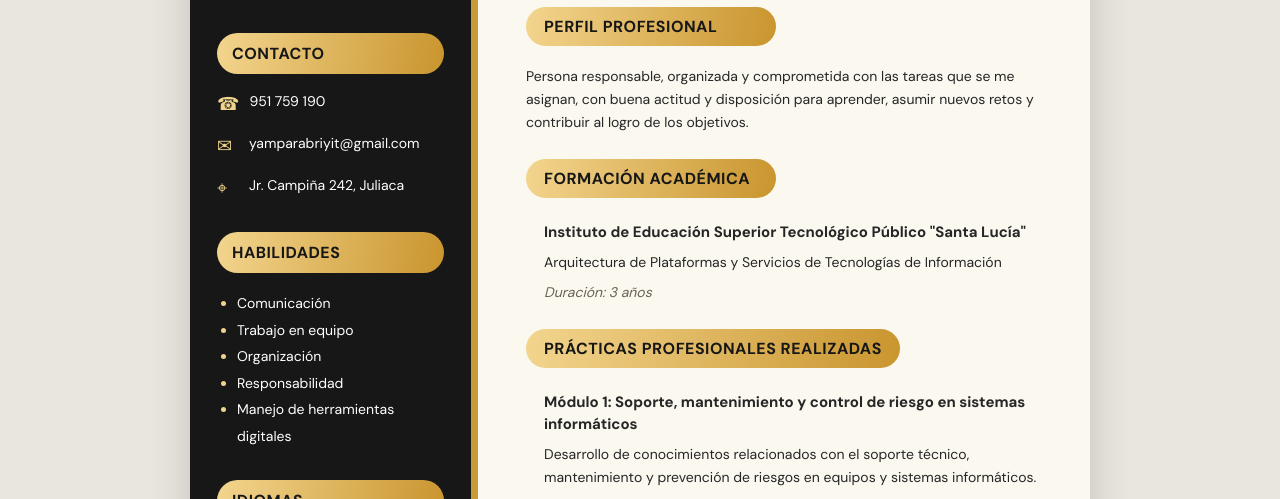
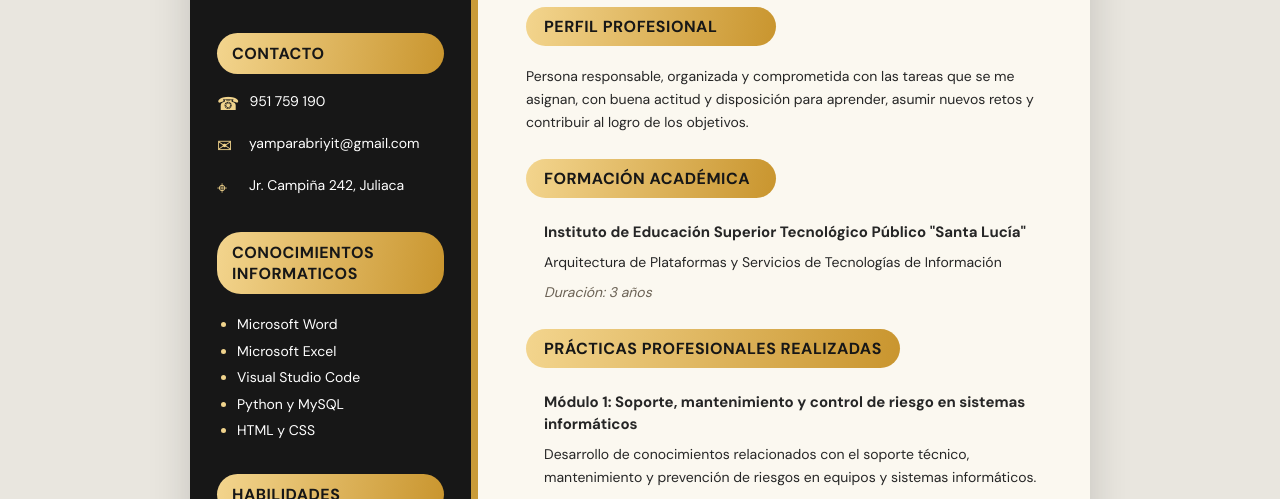
Before and after one commit to yamparabriyit-source/CVleydi, a plain HTML site: page index.html in a window 1280 px wide. Shown: the part 301-800 px from the top of the page. Drawn offline with nearby package versions, Linux system fonts and the light colour scheme.

Commit message:
Add IT skills section to index.html

```diff
--- a/index.html
+++ b/index.html
@@ -25,6 +25,16 @@
           <li><span>☎</span><a href="tel:+51951759190">951 759 190</a></li>
           <li><span>✉</span><a href="mailto:yamparabriyit@gmail.com">yamparabriyit@gmail.com</a></li>
           <li><span>⌖</span><span>Jr. Campiña 242, Juliaca</span></li>
+        </ul>
+      </section>
+
+              <h2>Conocimientos Informaticos</h2>
+        <ul>
+          <li>Microsoft Word</li>
+          <li>Microsoft Excel</li>
+          <li>Visual Studio Code</li>
+          <li>Python y MySQL</li>
+          <li>HTML y CSS</li>
         </ul>
       </section>
 
```
